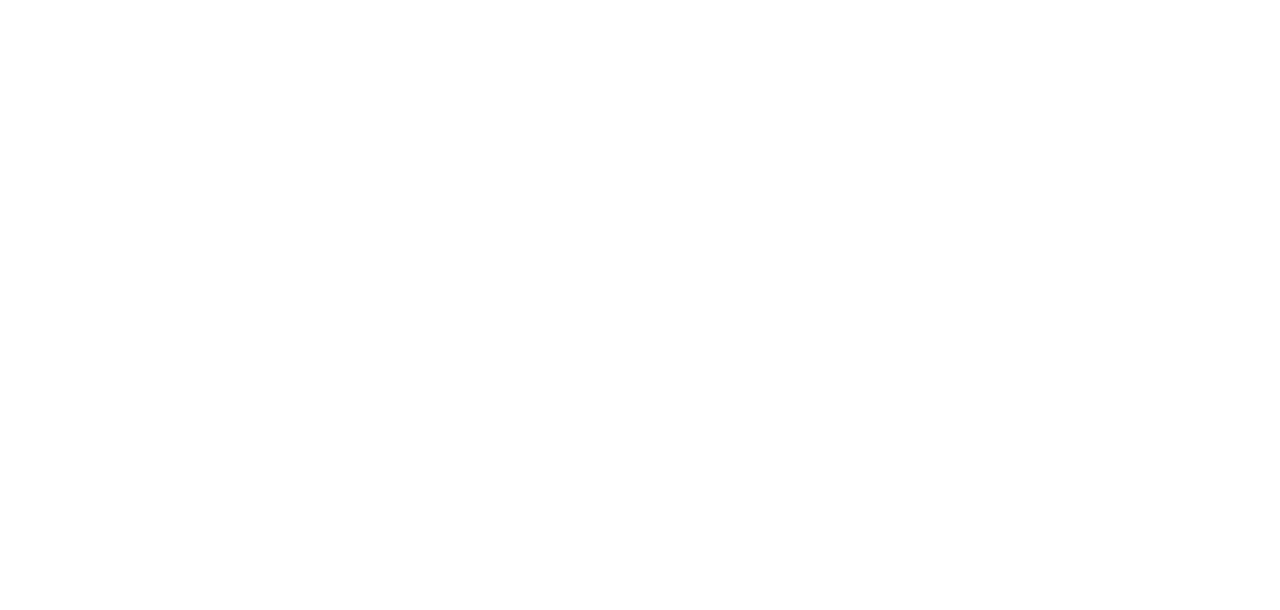
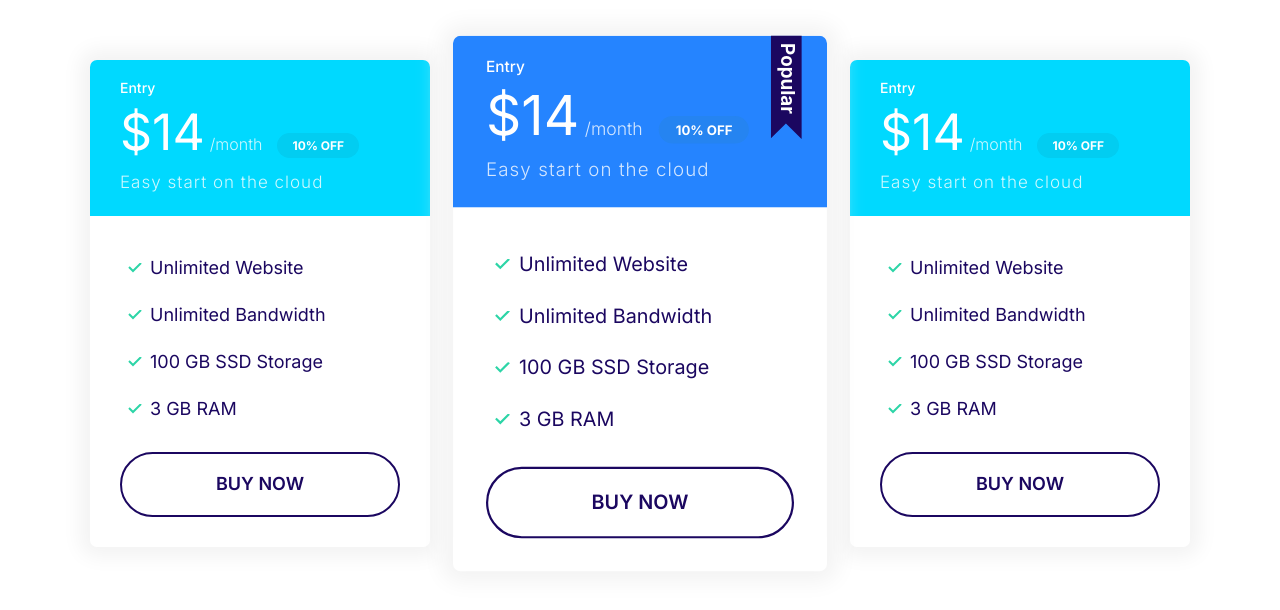
Before and after one commit to hanskinderly/johnify, a plain HTML site: page index.html in a window 1280 px wide. Drawn offline with Linux system fonts and the light colour scheme.

Commit message:
planblock

```diff
--- a/css/style.css
+++ b/css/style.css
@@ -268,6 +268,13 @@ font-size: 2rem;
 .card__header, .card__body{
     padding: 2rem 3rem;
 }
+.card--primary .card__header{
+    background: var(--color-primary);
+  color: #fff;
+}
+.card--primary .badge--primary{
+    background: #2584f1;
+}
  .card--secondary .card__header{
   background: var(--color-secondary);
   color: #fff;
@@ -276,6 +283,9 @@ font-size: 2rem;
     background: #02cdf1;
 }
 /* card plan*/
+.plan{
+    transition: transform 0.2s ease-out;
+}
 .plan__name{
    color:#fff;
    margin:0;
@@ -301,6 +311,9 @@ font-size: 2rem;
 .plan .list_item{
     margin-bottom: 2rem;
 }
+.plan--popular{
+    transform: scale(1.1);
+}
 .plan--popular .card__header{
     position: relative;
 }
@@ -312,6 +325,13 @@ font-size: 2rem;
     top:-6px;
     right: 5%;
 }
+.plan:hover{
+    transform: scale(1.05);
+}
+.plan--popular:hover{
+    transform: scale(1.15);
+}
+
 @media screen and (min-width:1024px) {
     .plan__name{
         font-size:1.4rem
@@ -391,6 +411,9 @@ font-size: 2rem;
 @media screen and (min-width:768px) {
  .grid--cols-2{
     grid-template-columns: repeat(2,1fr);
+ }
+ .grid--cols-3{
+    grid-template-columns: repeat(3,1fr);
  }
 }
 .testimonial{
@@ -600,3 +623,10 @@ transition:transform 0.3s;
         grid-template-columns: repeat(auto-fit, minmax(10rem,1fr));
     }
 }
+/*plans Block*/
+.block-plans .grid{
+  gap: 8rem 4rem;
+}
+ .block-plans .card{
+    max-width: 500px;
+ }
--- a/index.html
+++ b/index.html
@@ -11,7 +11,72 @@
     <link rel="stylesheet" href="css/style.css">
 </head>
 <body>
+    <section class="block container block-plans">
+        <div class=" grid grid--cols-3">
+                <div class="plan ">
+                    <div class="card card--secondary">
+                     <header class="card__header">
+                         <h3 class="plan__name">Entry</h3>
+                         <span class="plan__price">$14</span>
+                         <span class="plan__billing-cycle">/month</span>
+                         <span class="badge badge--secondary badge--small">10% OFF</span>
+                         <span class="plan__description">Easy start on the cloud</span>
+                     </header>
+                     <div class="card__body">
+                         <ul class="list list--tick">
+                             <li class="list_item">Unlimited Website</li>
+                                 <li class="list_item">Unlimited Bandwidth</li>
+                                 <li class="list_item">100 GB SSD Storage</li>
+                                 <li class="list_item">3 GB RAM</li>
+                             </ul>
+                            <button class=" btn btn--outline btn--block">Buy now</button>
+                     </div>
+                    </div>
+                </div>
 
+                <div class="plan plan--popular">
+                    <div class="card card--primary">
+                     <header class="card__header">
+                         <h3 class="plan__name">Entry</h3>
+                         <span class="plan__price">$14</span>
+                         <span class="plan__billing-cycle">/month</span>
+                         <span class="badge badge--primary badge--small">10% OFF</span>
+                         <span class="plan__description">Easy start on the cloud</span>
+                     </header>
+                     <div class="card__body">
+                         <ul class="list list--tick">
+                             <li class="list_item">Unlimited Website</li>
+                                 <li class="list_item">Unlimited Bandwidth</li>
+                                 <li class="list_item">100 GB SSD Storage</li>
+                                 <li class="list_item">3 GB RAM</li>
+                             </ul>
+                            <button class=" btn btn--outline btn--block">Buy now</button>
+                     </div>
+                    </div>
+                </div>
+
+                <div class="plan ">
+                    <div class="card card--secondary">
+                     <header class="card__header">
+                         <h3 class="plan__name">Entry</h3>
+                         <span class="plan__price">$14</span>
+                         <span class="plan__billing-cycle">/month</span>
+                         <span class="badge badge--secondary badge--small">10% OFF</span>
+                         <span class="plan__description">Easy start on the cloud</span>
+                     </header>
+                     <div class="card__body">
+                         <ul class="list list--tick">
+                             <li class="list_item">Unlimited Website</li>
+                                 <li class="list_item">Unlimited Bandwidth</li>
+                                 <li class="list_item">100 GB SSD Storage</li>
+                                 <li class="list_item">3 GB RAM</li>
+                             </ul>
+                            <button class=" btn btn--outline btn--block">Buy now</button>
+                     </div>
+                    </div>
+                </div>
+        </div>
+    </section>
  <script src="js/main.js"></script>
 </body>
 </html>
```
Also changed, not shown: css/components/planblock.html (added, +66 -0 lines).
